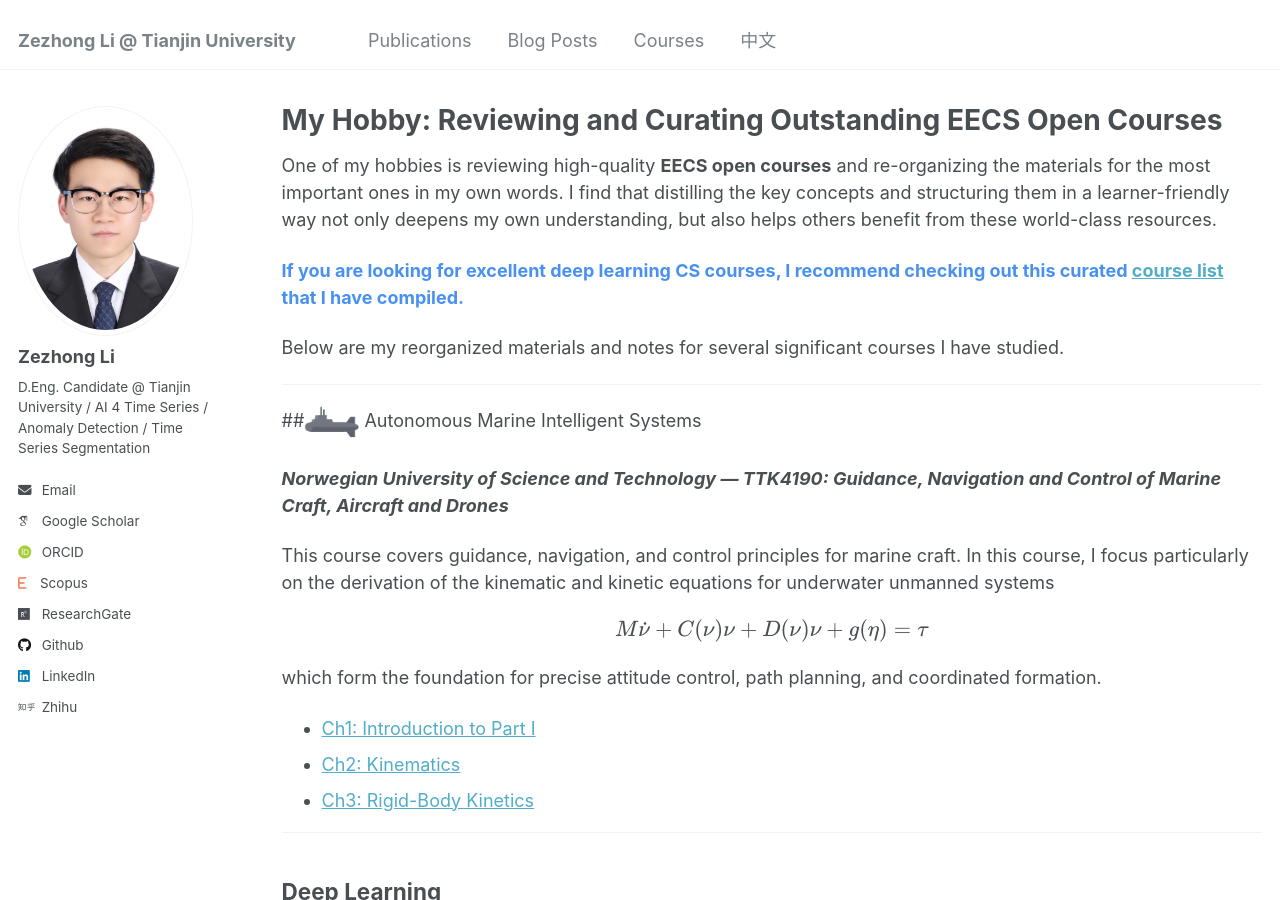
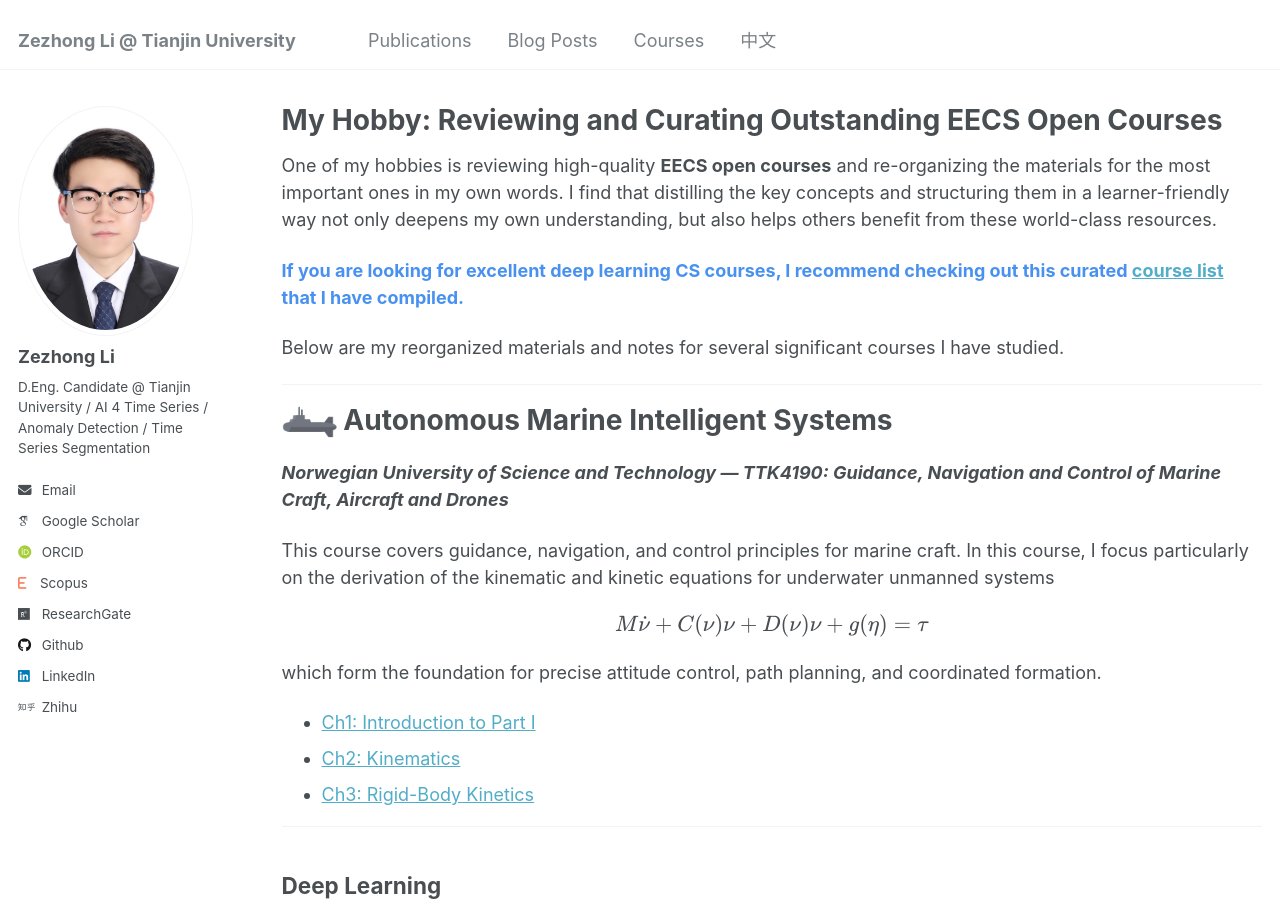
Before and after one commit to lzz19980125/lzz19980125.github.io, a Jekyll site: the page built from _pages/courses.md, in a window 1280 px wide and 900 px high. Built offline with Jekyll 4.4.1, drawn with Linux system fonts in a browser that asks for light colours; some web fonts are replaced.

Commit message:
Update courses.md

```diff
--- a/_pages/courses.md
+++ b/_pages/courses.md
@@ -13,7 +13,7 @@ Below are my reorganized materials and notes for several significant courses I h
 
 ------
 
-##<img src="../images/submarine.png" width="55" height="50"> Autonomous Marine Intelligent Systems
+# <img src="../images/submarine.png" width="55" height="50"> Autonomous Marine Intelligent Systems
 
 ***Norwegian University of Science and Technology — TTK4190: Guidance, Navigation and Control of Marine Craft, Aircraft and Drones***
 
```
